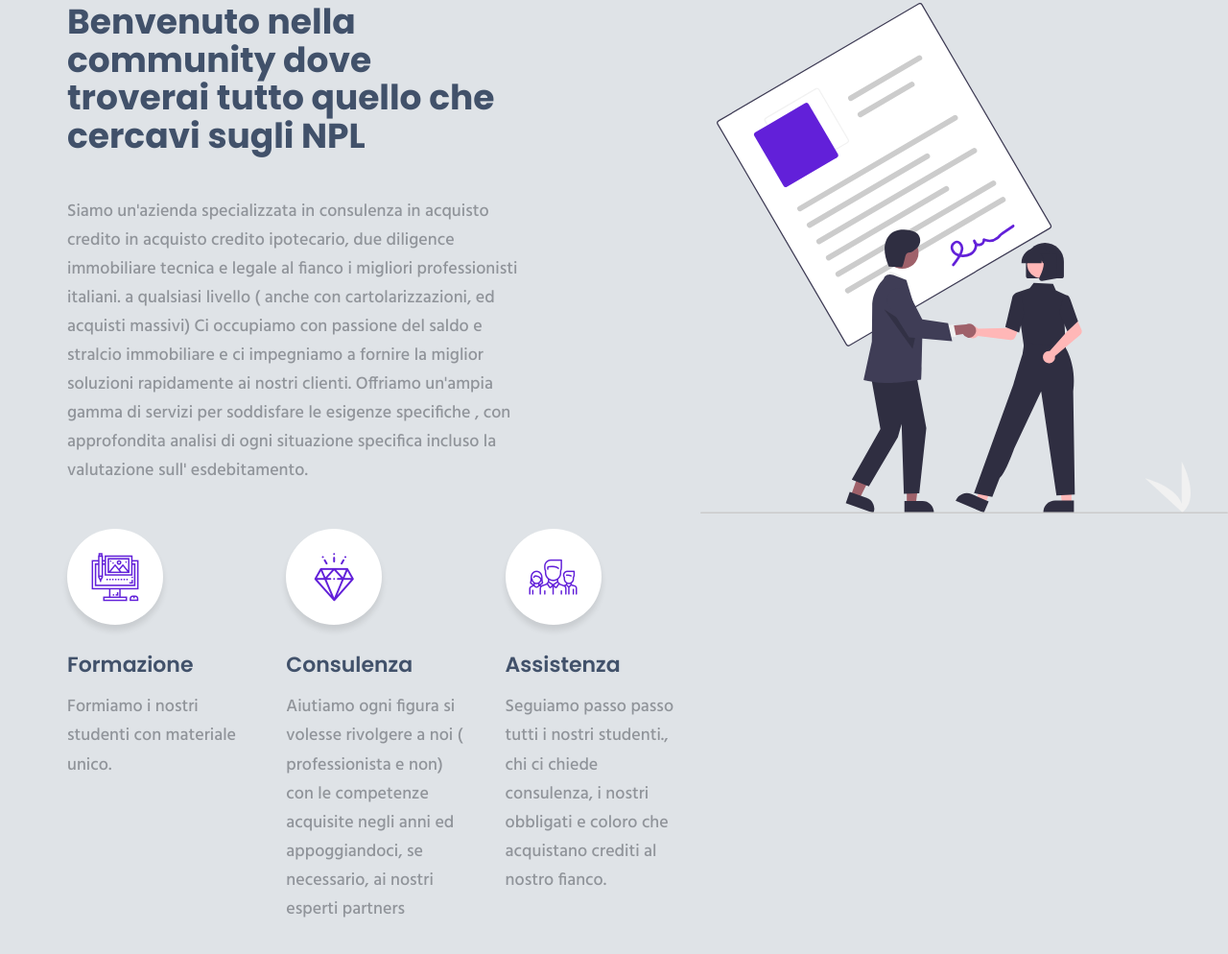
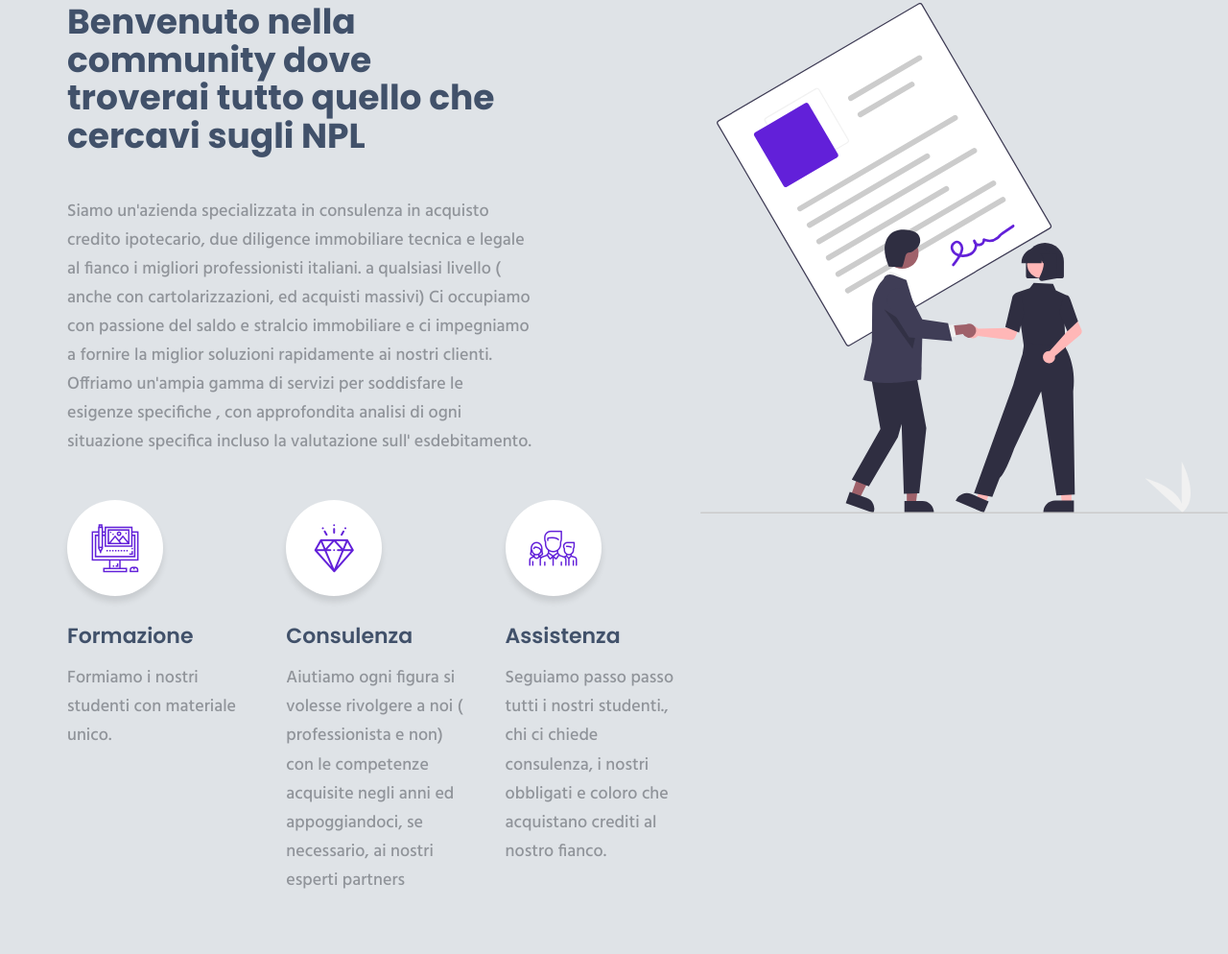
Before and after one commit to nplitalia/nplitalia.github.io, a plain HTML site: page index.html in a window 1280 px wide. Shown: the part 1142-2136 px from the top of the page at 96% size. Drawn offline with Linux system fonts and the light colour scheme.

Commit message:
MINOR TEXT FIX

```diff
--- a/index.html
+++ b/index.html
@@ -118,7 +118,7 @@
                         <div class="section-title-s2">
                             <h2>Benvenuto nella community dove troverai tutto quello che cercavi sugli NPL</h2>
                             <div class="text">
-                                <p>Siamo un'azienda specializzata in consulenza in acquisto credito in acquisto credito
+                                <p>Siamo un'azienda specializzata in consulenza in acquisto credito
                                     ipotecario, due diligence immobiliare tecnica e legale al fianco i migliori
                                     professionisti italiani. a qualsiasi livello ( anche con cartolarizzazioni, ed
                                     acquisti massivi) Ci occupiamo con passione del saldo e stralcio immobiliare e ci
```
